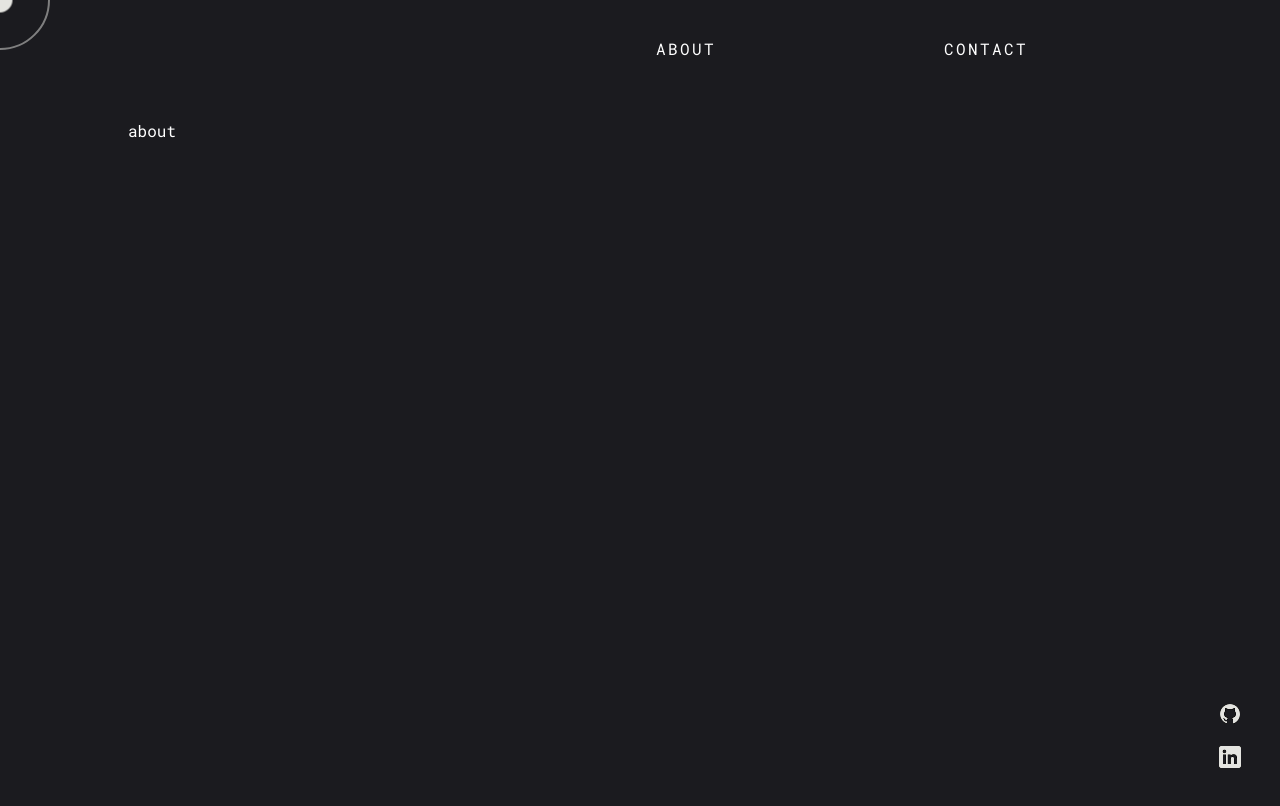
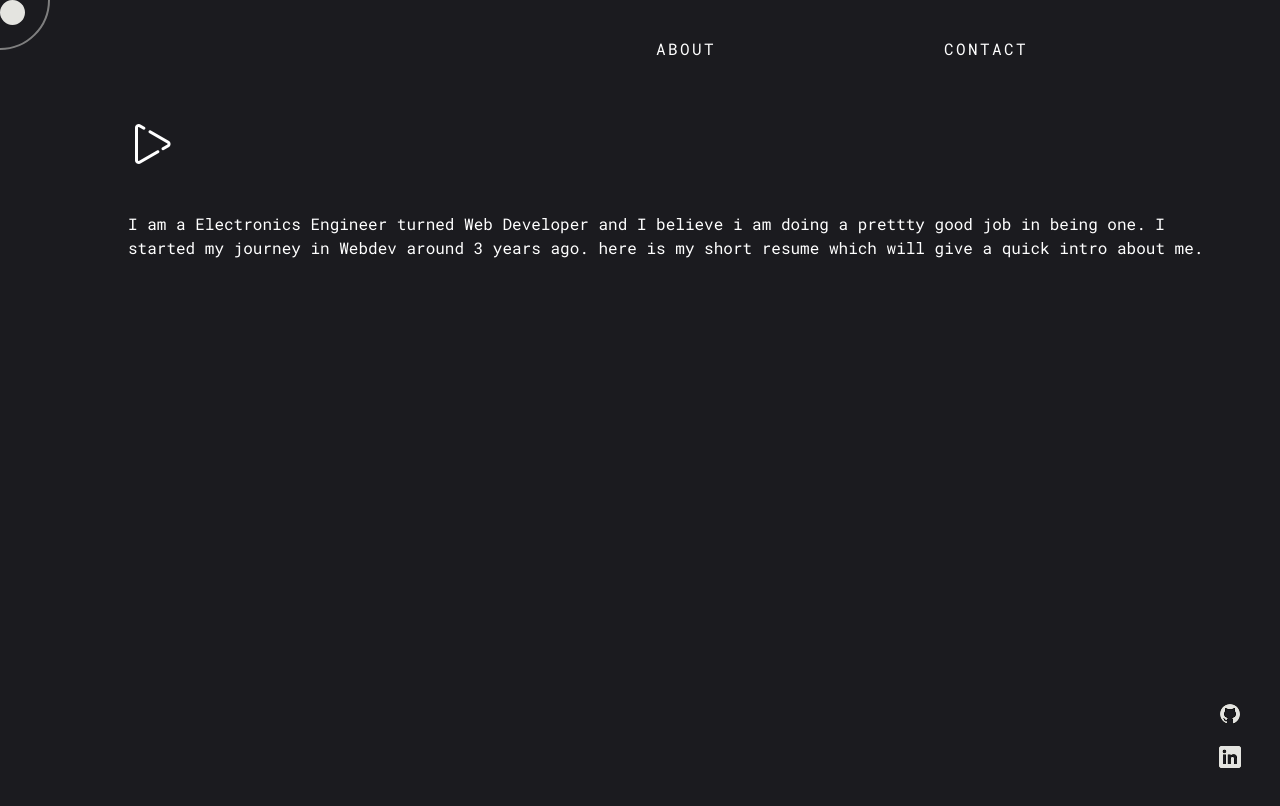
Before and after one commit to abhishekchoudhary18/abhi, a React (Vite) app: page /about in a window 1280 px wide. Shown: the top 806 px of the page. Built offline with nearby package versions, Linux system fonts and the light colour scheme.

Commit message:
about implementation

```diff
--- a/src/components/About.jsx
+++ b/src/components/About.jsx
@@ -1,3 +1,17 @@
 export default function About() {
-    return<>about</>
+  const currentDate = new Date();
+  const targetDate = new Date("07/15/2021");
+  const yearsDifference = currentDate.getFullYear() - targetDate.getFullYear();
+  console.log(yearsDifference);
+  return (
+    <div>
+      <p>
+        {" "}
+        I am a Electronics Engineer turned Web Developer and I believe i am
+        doing a prettty good job in being one. I started my journey in Webdev
+        around {yearsDifference} years ago. here is my short resume which will
+        give a quick intro about me.
+      </p>
+    </div>
+  );
 }
--- a/src/components/Header.jsx
+++ b/src/components/Header.jsx
@@ -1,41 +1,56 @@
 import { useCursor } from "../context/CursorProvider";
-import {Link} from "react-router-dom"
+import { Link } from "react-router-dom";
 
 export default function Header() {
-
-  const {cursorDotref,cursorCircleref} = useCursor()
+  const { cursorDotref, cursorCircleref } = useCursor();
 
   const changeCursor = () => {
-    cursorCircleref.current.animate({
-      height:0,
-      width:0,
-      opacity:0
-  },{duration:1000,fill:"forwards"});
+    cursorCircleref.current.animate(
+      {
+        height: 0,
+        width: 0,
+        opacity: 0,
+      },
+      { duration: 1000, fill: "forwards" }
+    );
 
-    cursorDotref.current.animate({
-      height:"35px",
-      width:"35px",
-  },{duration:1000,fill:"forwards"});
-
-
-  }
+    cursorDotref.current.animate(
+      {
+        height: "35px",
+        width: "35px",
+      },
+      { duration: 1000, fill: "forwards" }
+    );
+  };
 
   const resetMouse = () => {
-    cursorCircleref.current.animate({
-      height:"100px",
-      width:"100px",
-      opacity:1
-  },{duration:1000,fill:"forwards"});
+    cursorCircleref.current.animate(
+      {
+        height: "100px",
+        width: "100px",
+        opacity: 1,
+      },
+      { duration: 1000, fill: "forwards" }
+    );
 
-  cursorDotref.current.animate({
-    height:"25px",
-    width:"25px",
-},{duration:1000,fill:"forwards"});
-  }
+    cursorDotref.current.animate(
+      {
+        height: "25px",
+        width: "25px",
+      },
+      { duration: 1000, fill: "forwards" }
+    );
+  };
 
-    return<ul className="header-list">
-    <li onMouseEnter={changeCursor} onMouseLeave={resetMouse}><Link to="about">About</Link></li>
-    {/* <li onMouseEnter={changeCursor} onMouseLeave={resetMouse}><Link href="#">Projects</Link></li> */}
-    <li onMouseEnter={changeCursor} onMouseLeave={resetMouse}><Link to="contact">Contact</Link></li>
-  </ul>
+  return (
+    <ul className="header-list">
+      <li onMouseEnter={changeCursor} onMouseLeave={resetMouse}>
+        <Link to="about">About</Link>
+      </li>
+      {/* <li onMouseEnter={changeCursor} onMouseLeave={resetMouse}><Link href="#">Projects</Link></li> */}
+      <li onMouseEnter={changeCursor} onMouseLeave={resetMouse}>
+        <Link to="contact">Contact</Link>
+      </li>
+    </ul>
+  );
 }
--- a/src/index.css
+++ b/src/index.css
@@ -237,3 +237,15 @@ ul.header-list > li > a:hover:after {
 .support a:hover {
   transform: scale(1.2);
 }
+
+
+
+.logo{
+  transform: rotate(90deg);
+  transition: transform 2s ease-in-out;
+
+}
+
+.logo:hover {
+  transform: rotate(360deg);
+}
--- a/src/layout/Layout.jsx
+++ b/src/layout/Layout.jsx
@@ -1,14 +1,25 @@
-import {Outlet} from "react-router-dom";
+import { Outlet, useNavigate } from "react-router-dom";
 import Footer from "../components/Footer";
 import Header from "../components/Header";
 
 export default function Layout() {
-
-    return <>
-    <div className="headerContainer"><Header/></div>
-    <div className="foot-body">
-    <div className="bodyContainer"><Outlet/></div>
-    <div className="footerContainer"><Footer/></div>
-    </div>
+  const navigate = useNavigate();
+  return (
+    <>
+      <div className="headerContainer">
+        <Header />
+      </div>
+      <div className="bodyContainer">
+        <img className="logo" src="logo.png" onClick={() => navigate("/")} />
+      </div>
+      <div className="foot-body">
+        <div className="bodyContainer">
+          <Outlet />
+        </div>
+        <div className="footerContainer">
+          <Footer />
+        </div>
+      </div>
     </>
+  );
 }
```
Also changed, not shown: public/logo.png (added), public/using-chlorine.png (added).
